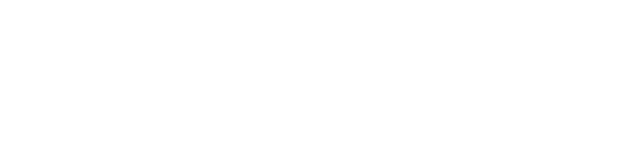
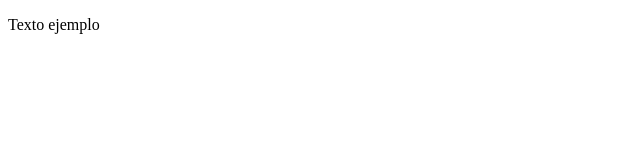
Before and after one commit to rgolfe81/rgs-geekshubs-fsd-val-html-css-17012023, a plain HTML site: page index.html in a window 1280 px wide. Shown: the whole page, without its empty margins (0-640 px from the left). Drawn offline with Linux system fonts and the light colour scheme.

Commit message:
Update index.html

```diff
--- a/index.html
+++ b/index.html
@@ -7,6 +7,6 @@
     <title>Document</title>
 </head>
 <body>
-
+    <p>Texto ejemplo</p>
 </body>
 </html>
```
